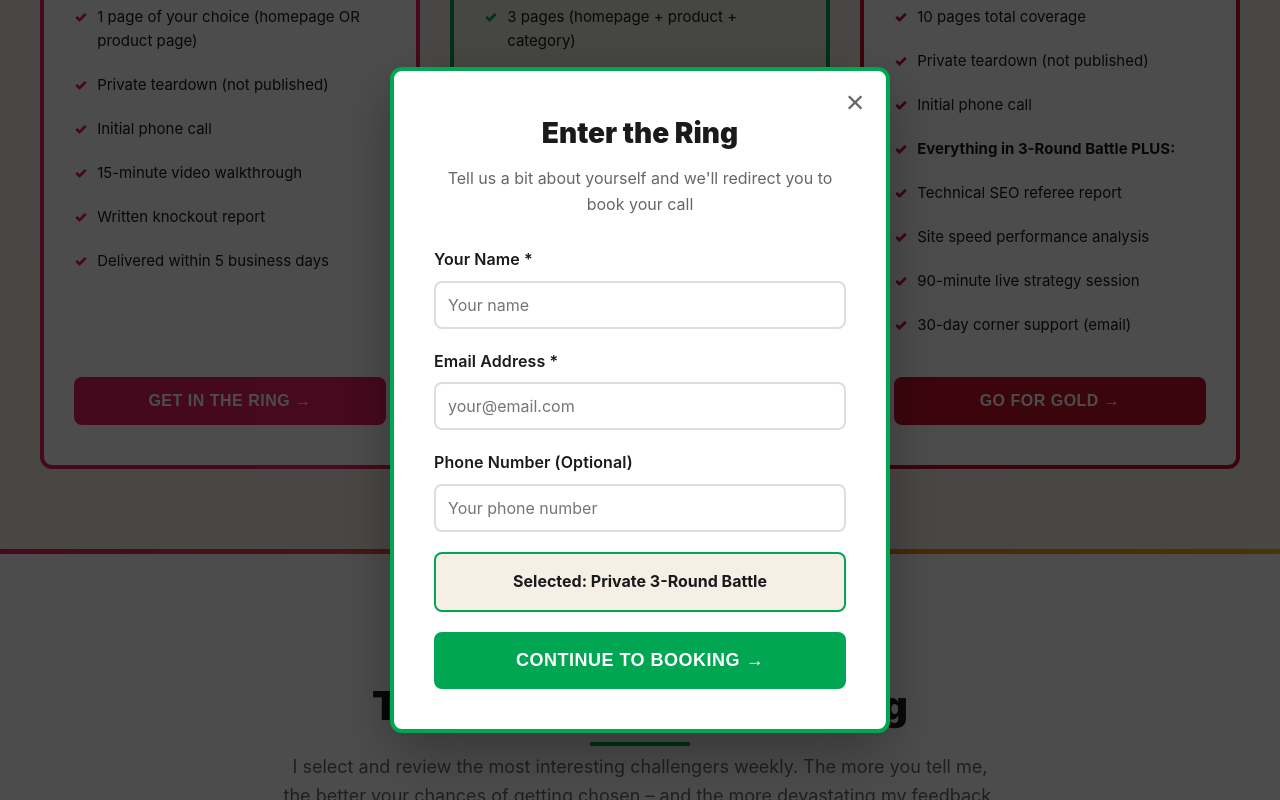
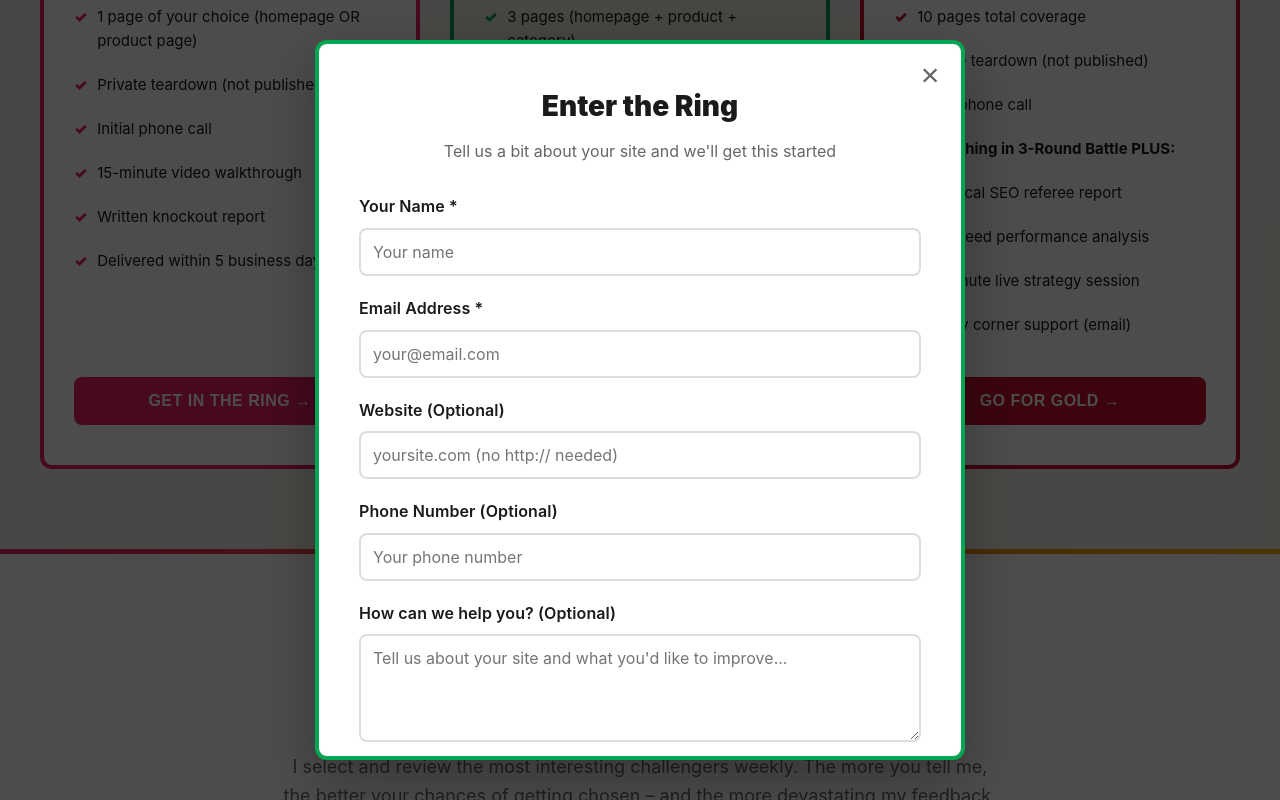
Before and after one commit to rjk461/ecommerce-teardown, a plain HTML site: page index.html in a window 1280 px wide. Both pictures are taken after a click on the button "CLAIM YOUR TITLE →". Shown: the part 4494-5294 px from the top of the page. Drawn offline with Linux system fonts and the light colour scheme.

Commit message:
Improve pricing modal: wider, add website/comments fields, update wording

```diff
--- a/index.html
+++ b/index.html
@@ -797,7 +797,7 @@
             background: white;
             border-radius: 12px;
             padding: 40px;
-            max-width: 500px;
+            max-width: 650px;
             width: 90%;
             max-height: 90vh;
             overflow-y: auto;
@@ -871,7 +871,8 @@
             color: var(--dark-grey);
         }
 
-        .modal-form .form-group input {
+        .modal-form .form-group input,
+        .modal-form .form-group textarea {
             width: 100%;
             padding: 12px;
             border: 2px solid #ddd;
@@ -881,7 +882,13 @@
             font-family: inherit;
         }
 
-        .modal-form .form-group input:focus {
+        .modal-form .form-group textarea {
+            resize: vertical;
+            min-height: 100px;
+        }
+
+        .modal-form .form-group input:focus,
+        .modal-form .form-group textarea:focus {
             outline: none;
             border-color: var(--mad-green);
         }
@@ -1474,7 +1481,9 @@
 
                 const name = document.getElementById('modalName').value.trim();
                 const email = document.getElementById('modalEmail').value.trim();
+                const website = document.getElementById('modalWebsite').value.trim();
                 const phone = document.getElementById('modalPhone').value.trim();
+                const comments = document.getElementById('modalComments').value.trim();
                 const tier = modalTier.value;
 
                 // Validation
@@ -1493,8 +1502,14 @@
                     formData.append('tier', tier);
                     formData.append('name', name);
                     formData.append('email', email);
+                    if (website) {
+                        formData.append('website', website);
+                    }
                     if (phone) {
                         formData.append('phone', phone);
+                    }
+                    if (comments) {
+                        formData.append('comments', comments);
                     }
                     formData.append('source', 'pricing-section');
                     formData.append('_to', 'richardkelsey@gmail.com');
@@ -1535,8 +1550,8 @@
         <div class="modal-content">
             <button class="modal-close" aria-label="Close modal">&times;</button>
             <h2 class="modal-title">Enter the Ring</h2>
-            <p class="modal-subtitle">Tell us a bit about yourself and we'll redirect you to book your call</p>
-            <form id="pricingForm" class="modal-form">
+            <p class="modal-subtitle">Tell us a bit about your site and we'll get this started</p>
+            <form id="pricingForm" class="modal-form" action="https://formspree.io/f/meoykkey" method="POST">
                 <input type="hidden" name="tier" id="modalTier">
                 <input type="hidden" name="source" value="pricing-section">
                 <input type="hidden" name="_to" value="richardkelsey@gmail.com">
@@ -1553,8 +1568,18 @@
                 </div>
 
                 <div class="form-group">
+                    <label for="modalWebsite">Website (Optional)</label>
+                    <input type="text" id="modalWebsite" name="website" placeholder="yoursite.com (no http:// needed)">
+                </div>
+
+                <div class="form-group">
                     <label for="modalPhone">Phone Number (Optional)</label>
                     <input type="tel" id="modalPhone" name="phone" placeholder="Your phone number">
+                </div>
+
+                <div class="form-group">
+                    <label for="modalComments">How can we help you? (Optional)</label>
+                    <textarea id="modalComments" name="comments" rows="4" placeholder="Tell us about your site and what you'd like to improve..."></textarea>
                 </div>
 
                 <div class="modal-tier-display" id="modalTierDisplay"></div>
```
